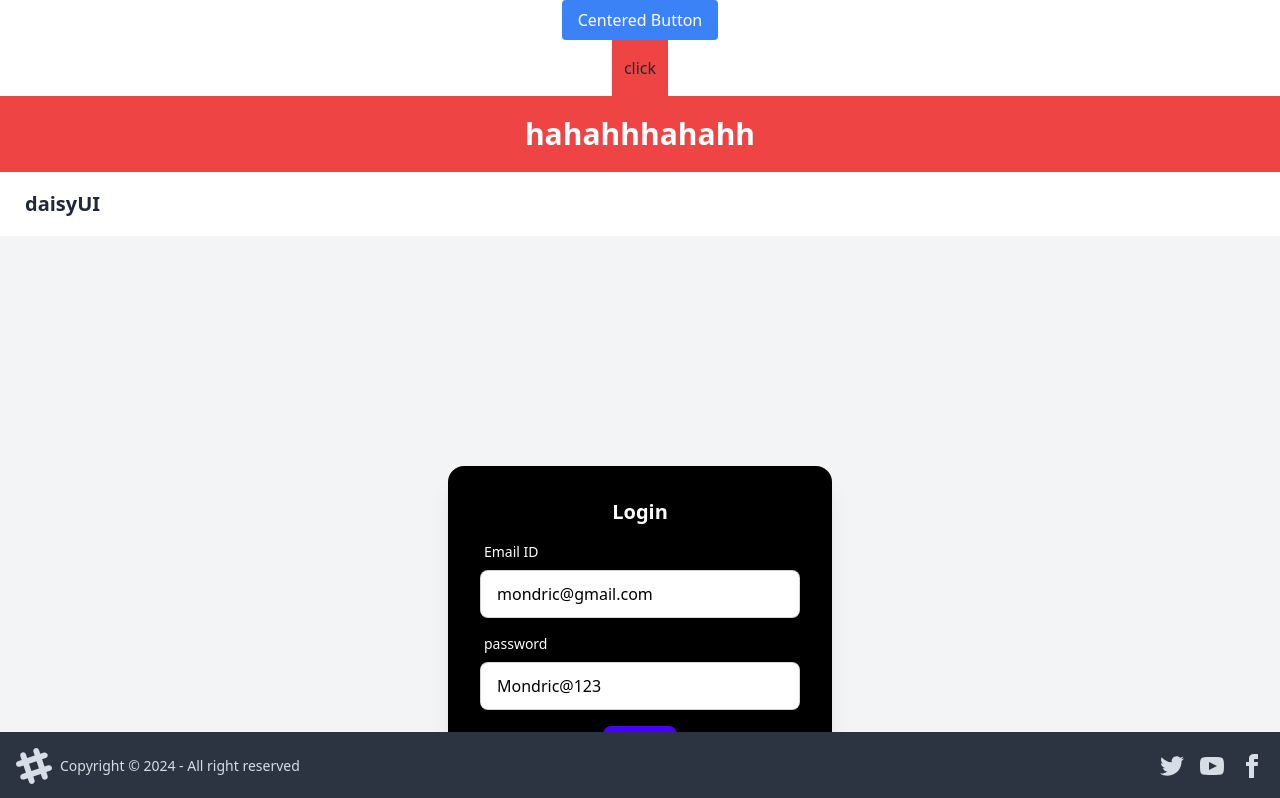
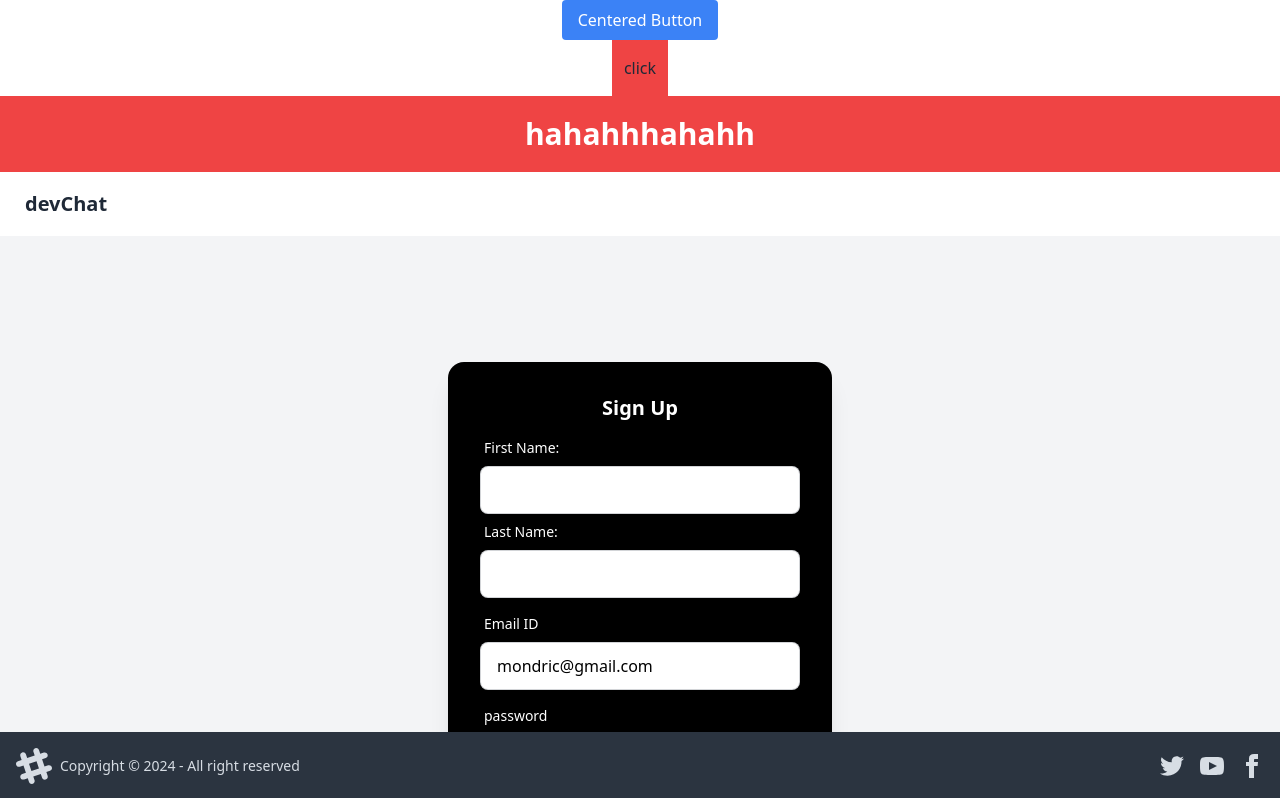
Before and after one commit to Muhammedkans/devChat-frondend, a React (Vite) app: page /login in a window 1280 px wide. Shown: the top 798 px of the page. Built offline with nearby package versions, Linux system fonts and the light colour scheme; no server answers.

Commit message:
small changes

```diff
--- a/src/components/Body.jsx
+++ b/src/components/Body.jsx
@@ -17,7 +17,7 @@ const Body = () => {
     if(userData) return
     const res = await axios.get(BASE_URL+ "/profile/view",{withCredentials:true});
 
-    console.log(res)
+    console.log(res.data)
     dispatch(addUser(res?.data));
     console.log(userData);
 
--- a/src/components/Connection.jsx
+++ b/src/components/Connection.jsx
@@ -1,57 +1,65 @@
-import React, { useEffect } from 'react'
-import { BASE_URL } from '../utils/constant'
-import axios from 'axios'
-import { useDispatch, useSelector } from 'react-redux'
-import { addConnection } from '../utils/connectionSlice'
+import axios from "axios";
+import { BASE_URL } from "../utils/constant.js";
+import { useEffect } from "react";
+import {  useDispatch, useSelector } from "react-redux";
+import { addConnection} from "../utils/connectionSlice.js";
 
-const Connection = () => {
-  const connections = useSelector((store)=>store.connections);
+const Connections = () => {
+  const connections = useSelector((store) => store.connections);
+  console.log(connections)
   const dispatch = useDispatch();
-  const fetchConnections = async()=>{
-    try{
-      const res =await axios.get(BASE_URL + "/user/connection",{withCredentials:true});
+  const fetchConnections = async () => {
+    try {
+      const res = await axios.get(BASE_URL + "/user/connection", {
+        withCredentials: true,
+      });
+      dispatch(addConnection(res?.data?.data));
+      console.log(res);
+    } catch (err) {
+      // Handle Error Case
+      console.log(err);
+    }
+  };
 
-      dispatch(addConnection(res?.data?.data));
-      console.log(res?.data?.data);
-    }catch(err){
+  useEffect(() => {
+    fetchConnections();
+  }, []);
 
-    }
+  if (!connections) return;
 
-  }
+  if (connections.length === 0) return <h1 className="text-center text-2xl"> No Connections Found</h1>;
 
-  useEffect(()=>{
-    fetchConnections();
-  },[]);
+  return (
+    <div className="text-center my-10">
+      <h1 className="text-bold text-white text-3xl">Connections</h1>
 
-  if(!connections) return
+      {connections.filter((connection) => connection && connection._id).map((connection) => {
+         const { _id, firstName, lastName, photoUrl, age, gender, about } =
+          connection
 
-  if(connections.length === 0){
-    return <div className='text-center text-bold text-2xl'>No Users found</div>;
-  }
         return (
-    <div className='text-center my-10'>
-
-
-         <h1 className='font-bold text-3xl'>My Friends</h1>
-
-
-
-        {connections.map((connection)=> {
-          const {firstName,lastName,_id, photoUrl,age,gender,about} = connection
-         return  (<div key={_id}className='text-black m-4 p-4 bg-base-300 flex w-1/2 mx-auto'>
-                  <div> <img   className='w-20 h-20 rounded-full '  src={photoUrl}/>
-
+          <div
+            key={_id}
+            className=" flex m-4 p-4 rounded-lg bg-base-300 w-1/2 mx-auto"
+          >
+            <div>
+              <img
+                alt="photo"
+                className="w-20 h-20 rounded-full object-cover"
+                src={photoUrl}
+              />
             </div>
-
-                  <div className='text-left mx-4'>
-
-                  <h2 className='font-bold '>{firstName} {lastName}</h2>
+            <div className="text-left mx-4 ">
+              <h2 className="font-bold text-xl">
+                {firstName + " " + lastName}
+              </h2>
+              {age && gender && <p>{age + ", " + gender}</p>}
               <p>{about}</p>
             </div>
-                  </div>)
+          </div>
+        );
       })}
     </div>
-  )
-}
-
-export default Connection
+  );
+};
+export default Connections;
--- a/src/components/EditProfile.jsx
+++ b/src/components/EditProfile.jsx
@@ -14,8 +14,8 @@ console.log(user);
   const [firstName, setFirstName] = useState(user.firstName);
   const [lastName, setLastName] = useState(user.lastName);
   const [photoUrl, setPhotoUrl] = useState(user.photoUrl);
-  const [age, setAge] = useState(user.age);
-  const [gender, setGender] = useState(user.gender);
+  const [age, setAge] = useState(user.age|| "");
+  const [gender, setGender] = useState(user.gender || "");
   const [about, setAbout] = useState(user.about || "");
   const [error, setError] = useState("");
   const dispatch = useDispatch();
@@ -47,7 +47,9 @@ console.log(age,gender);
         setShowToast(false);
       }, 3000);
     } catch (err) {
-      setError(err.response.data.message);
+      setError(err.response.data);
+      console.error(err);
+      console.log(err)
 
     }
   };
--- a/src/components/Feed.jsx
+++ b/src/components/Feed.jsx
@@ -26,7 +26,7 @@ const Feed = () => {
   }, []);
   if (!feed) return;
 
-  if (feed.length <= 0)
+  if (feed.length === 0)
     return <h1 className="flex justify-center my-10">No new users founds!</h1>;
 
   return (
--- a/src/components/Login.jsx
+++ b/src/components/Login.jsx
@@ -15,6 +15,13 @@ const Login = () => {
   const [password , setPassword] = useState("Mondric@123");
 
   const [error, setError] = useState("");
+
+  const [firstName, setFirstName] = useState("");
+
+  const [lastName , setLastName]=  useState("");
+
+  const [isLoginForm, setIsloginForm ]= useState(false);
+
 
   const dispatch =useDispatch();
 
@@ -36,6 +43,19 @@ const Login = () => {
   }
   }
 
+  const handleSignUp = async () =>{
+    try{
+      const res = await axios.post(BASE_URL + "/signup", {firstName,lastName,emailId,password},{withCredentials:true});
+      dispatch(addUser(res?.data?.data));
+
+      return navigate("/profile")
+
+    }catch(err){
+      setError(err?.response?.data);
+    }
+
+  }
+
 
   return (
 
@@ -45,7 +65,35 @@ const Login = () => {
     <div className="flex justify-center items-center h-screen bg-gray-100">
     <div className="card w-96 shadow-xl bg-black">
       <div className="card-body text-white">
-        <h2 className="card-title justify-center">Login</h2>
+        <h2 className="card-title justify-center"> {isLoginForm ? "Login" : "Sign Up" }</h2>
+
+
+      { !isLoginForm && (<div>
+        <label className="form-control w-full max-w-xs">
+  <div className="label">
+    <span className="label-text text-white">First Name:</span>
+
+  </div>
+  <input type="text" value={firstName} onChange={(e)=> setFirstName(e.target.value)} className="input input-bordered w-full max-w-xs text-black" />
+
+</label>
+
+
+<label className="form-control w-full max-w-xs">
+  <div className="label">
+    <span className="label-text text-white">Last Name:</span>
+
+  </div>
+  <input type="text" value={lastName} onChange={(e)=> setLastName(e.target.value)} className="input input-bordered w-full max-w-xs text-black" />
+
+</label>
+
+</div>)
+
+      }
+
+
+
 
 
         <label className="form-control w-full max-w-xs">
@@ -68,8 +116,9 @@ const Login = () => {
 </label>
           <p className='text-red-700'>{error}</p>
         <div className="card-actions justify-center">
-          <button className="btn btn-primary " onClick={handleLogin}>LogIn</button>
+          <button className="btn btn-primary " onClick={isLoginForm ? handleLogin : handleSignUp}> {isLoginForm? "LogIn": "Sign Up"  } </button>
         </div>
+        <p className='cursor-pointer m-auto' onClick={()=>setIsloginForm((value)=> !value)}> {isLoginForm? "New User ? Sign Up": "Existing User ? Login Here"} </p>
       </div>
     </div>
   </div>
--- a/src/components/Navbar.jsx
+++ b/src/components/Navbar.jsx
@@ -29,7 +29,7 @@ const Navbar = () => {
     <h1 className="text-3xl text-center font-bold bg-red-500 text-white px-5 py-5"> hahahhhahahh </h1>
     <div className="navbar bg-base-info">
     <div className="flex-1">
-    <Link to="/" className="btn btn-ghost text-xl">daisyUI </Link>
+    <Link to="/feed" className="btn btn-ghost text-xl">devChat </Link>
   </div>
   {user && (<div className="flex-none gap-2">
      <p> Welcome , {user.firstName}</p>
--- a/src/components/Requests.jsx
+++ b/src/components/Requests.jsx
@@ -9,13 +9,13 @@ const Requests = () => {
   const dispatch = useDispatch();
 
   const requestConnection = useSelector((store)=> store.requests)
-
+   console.log(requestConnection)
   const revieRequest = async(status, _id)=>{
      try{
       const res = await axios.post(BASE_URL+  "/request/review/" +  status + "/" + _id,{},{withCredentials:true});
 
       dispatch(removeRequests(_id));
-
+      console.log(requestConnection);
      }catch(err){
 
      }
@@ -24,8 +24,8 @@ const Requests = () => {
   const requestFetch = async()=>{
     try{
       const res = await axios.get(BASE_URL + "/request/review/recieved",{withCredentials:true});
-    dispatch(addRequests(res?.data?.data));
-    console.log(res);
+    dispatch(addRequests(res?.data.data))
+    console.log(res.data.data);
     }catch(err){
       console.log(err.response.data)
     }
@@ -50,7 +50,7 @@ const Requests = () => {
 
 
 
-        {requestConnection.map((requests)=> {
+        {requestConnection.filter((request)=> request.fromUserId && request._id ).map((requests)=> {
           const {firstName,lastName,_id, photoUrl,age,gender,about} = requests.fromUserId;
          return  (<div key={_id}className='flex justify-between items-center text-black m-4 p-4 bg-base-300 flex w-1/2 mx-auto '>
                   <div className=''> <img   className='w-20 h-20 rounded-full '  src={photoUrl}/>
--- a/src/components/UserData.jsx
+++ b/src/components/UserData.jsx
@@ -1,9 +1,27 @@
+import axios from 'axios';
 import React from 'react'
+import { BASE_URL } from '../utils/constant';
+import { useDispatch } from 'react-redux';
+import { removeFeed } from '../utils/feedSlice';
+
 
 const UserData = ({user}) => {
-   const {photoUrl,firstName,lastName,about,age,gender} = user;
+   const { _id , photoUrl,firstName,lastName,about,age,gender} = user;
+    const dispatch = useDispatch();
+  const handleSendRequest = async (status, userId)=>{
+
+    try{
+      const res = await axios.post(BASE_URL+ `/request/send/${status}/${userId}`,{},{withCredentials:true});
+
+      dispatch(removeFeed(userId));
+    }
+    catch(err){
+      console.log(err);
+    }
 
 
+
+  }
 
 
   return (
@@ -20,8 +38,8 @@ const UserData = ({user}) => {
     {age && gender && <p>{age + "" + gender}</p> }
     <p>{about}</p>
     <div className="card-actions justify-center my-4">
-      <button className="btn btn-primary">Ignore</button>
-      <button className="btn btn-secondary">Interested</button>
+      <button className="btn btn-primary" onClick={()=> handleSendRequest("ignore",_id)} >Ignore</button>
+      <button className="btn btn-secondary" onClick={()=>handleSendRequest("interested",_id)}>Interested</button>
     </div>
   </div>
 </div>
--- a/src/utils/feedSlice.js
+++ b/src/utils/feedSlice.js
@@ -9,12 +9,13 @@ const feedSlice = createSlice({
       console.log(action.payload);
       return action.payload;
     },
-    removeUser:()=>{
-      return null;
+    removeFeed:(state,action)=>{
+       const newFeed = state.filter((feed) => feed._id !== action.payload);
+       return newFeed;
     },
   }
 });
 
 export default feedSlice.reducer;
 
-export const {addFeed, removeUser} = feedSlice.actions;
+export const {addFeed, removeFeed} = feedSlice.actions;
```
Lines whose indentation alone changed are shown as unchanged.
